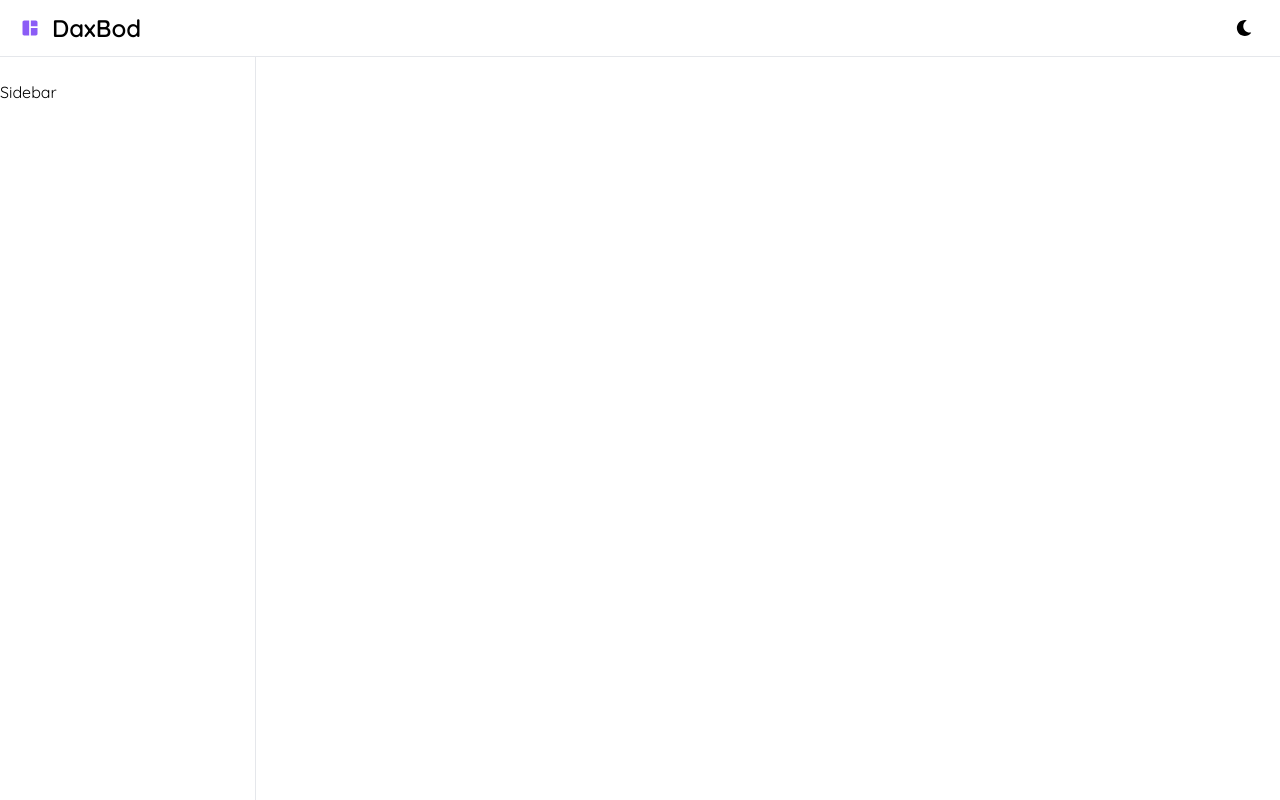
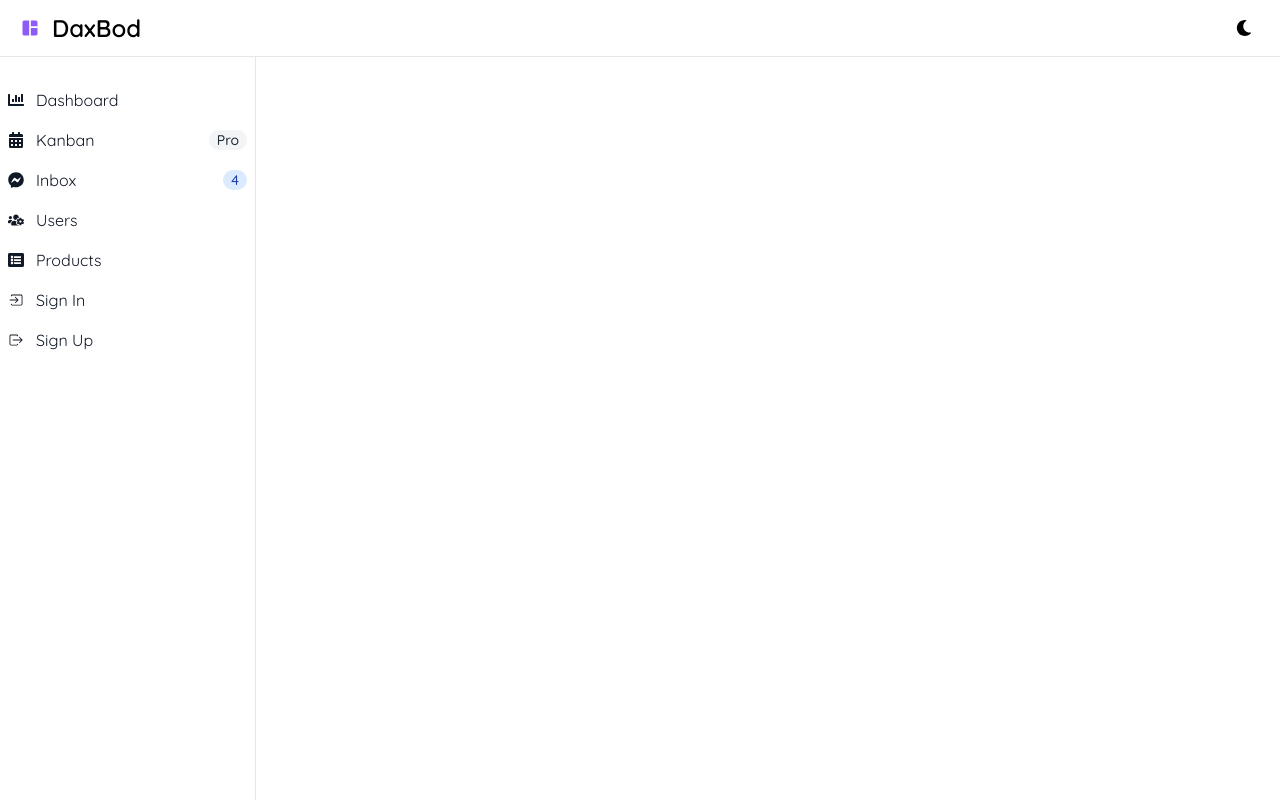
Before and after one commit to Elsoltan98/DaxBod, a React (Vite) app: page / in a window 1280 px wide. Built offline with nearby package versions, Linux system fonts and the light colour scheme.

Commit message:
Add LinkItem

```diff
--- /dev/null
+++ b/src/Components/LinkItem/index.tsx
@@ -0,0 +1,31 @@
+import { FC } from "react";
+
+interface LinkItemProps {
+  href: string;
+  icon: React.ElementType;
+  text: string;
+  badge?: { text: string; color: string; darkColor: string };
+}
+
+const LinkItem: FC<LinkItemProps> = ({ href, icon: Icon, text, badge }) => {
+  return (
+    <li>
+      <a
+        href={href}
+        className="flex items-center p-2 text-gray-900 rounded-lg dark:text-white hover:bg-gray-100 dark:hover:bg-gray-700"
+      >
+        <Icon className="mr-3" />
+        <span className="flex-1 me-3">{text}</span>
+        {badge && (
+          <span
+            className={`inline-flex items-center justify-center px-2 ms-3 text-sm font-medium rounded-full ${badge.color} ${badge.darkColor}`}
+          >
+            {badge.text}
+          </span>
+        )}
+      </a>
+    </li>
+  );
+};
+
+export default LinkItem;
--- a/src/Components/Sidebar/index.tsx
+++ b/src/Components/Sidebar/index.tsx
@@ -1,4 +1,6 @@
 import { FC } from "react";
+import { links } from "../../constants";
+import LinkItem from "../LinkItem";
 
 interface SidebarProps {
   isSidebarOpen?: boolean;
@@ -11,7 +13,17 @@ const Sidebar: FC<SidebarProps> = ({ isSidebarOpen }) => {
         isSidebarOpen ? "translate-x-0" : "-translate-x-full"
       }`}
     >
-      Sidebar
+      <ul>
+        {links.map((link, index) => (
+          <LinkItem
+            key={index}
+            href={link.href}
+            icon={link.icon}
+            text={link.text}
+            badge={link.badge}
+          />
+        ))}
+      </ul>
     </aside>
   );
 };
--- a/src/Components/index.ts
+++ b/src/Components/index.ts
@@ -1,2 +1,3 @@
 export { default as Header } from "./Header";
 export { default as Sidebar } from "./Sidebar";
+export { default as LinkItem } from "./LinkItem";
```
